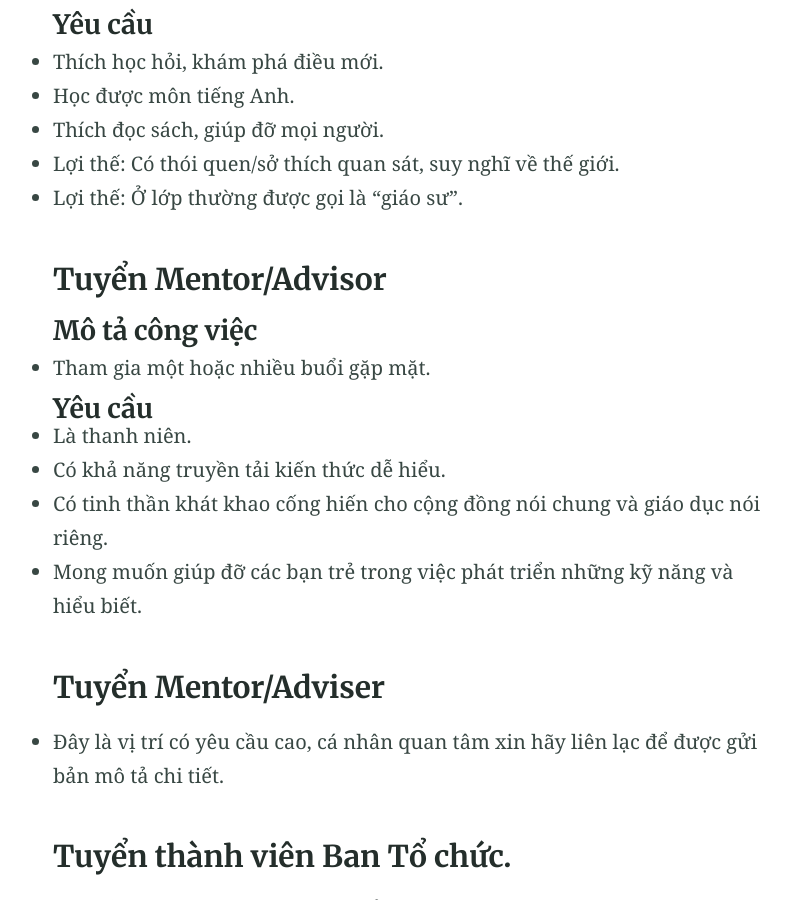
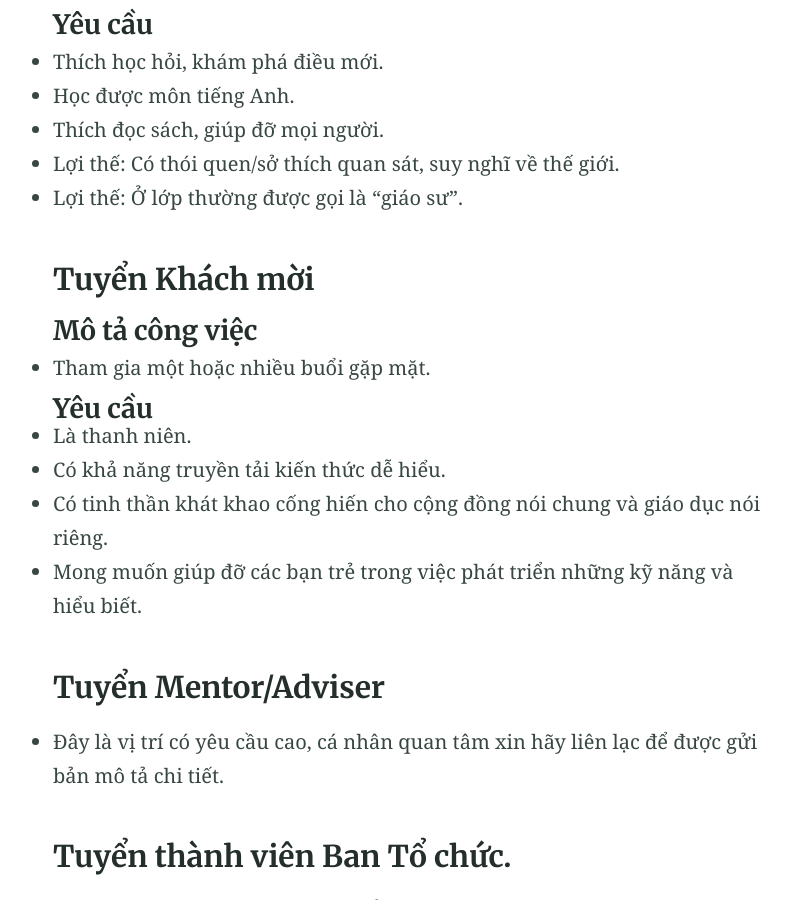
Before and after one commit to 8trien/1, a Jekyll site: the page built from index.md, in a window 1280 px wide and 900 px high, scrolled down 3643 px. Shown: the whole window, without its empty margins (230-1021 px from the left). Built offline with Jekyll 4.4.1, drawn with Linux system fonts in a browser that asks for light colours.

Commit message:
Update index.md

```diff
--- a/index.md
+++ b/index.md
@@ -84,7 +84,7 @@ Nhóm Học tập [Binhminh Knowledge](https://www.facebook.com/bmbetter) là m
 - Lợi thế: Có thói quen/sở thích quan sát, suy nghĩ về thế giới.
 - Lợi thế: Ở lớp thường được gọi là “giáo sư”.
 
-### Tuyển Mentor/Advisor
+### Tuyển Khách mời
 #### Mô tả công việc
 - Tham gia một hoặc nhiều buổi gặp mặt.
 #### Yêu cầu
```
